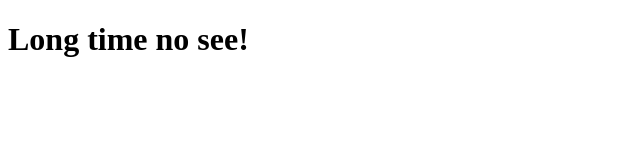
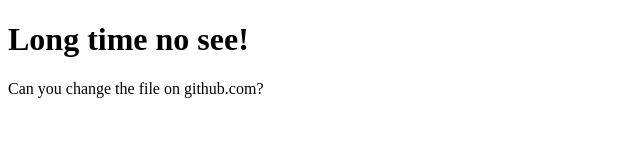
Before and after one commit to jadely-lab/studying-git-agian, a plain HTML site: page index.html in a window 1280 px wide. Shown: the whole page, without its empty margins (0-640 px from the left). Drawn offline with Linux system fonts and the light colour scheme.

Commit message:
Update index.html

```diff
--- a/index.html
+++ b/index.html
@@ -9,5 +9,6 @@
 </head>
 <body>
     <h1>Long time no see!</h1>
+    <p>Can you change the file on github.com?</p>
 </body>
 </html>
```
